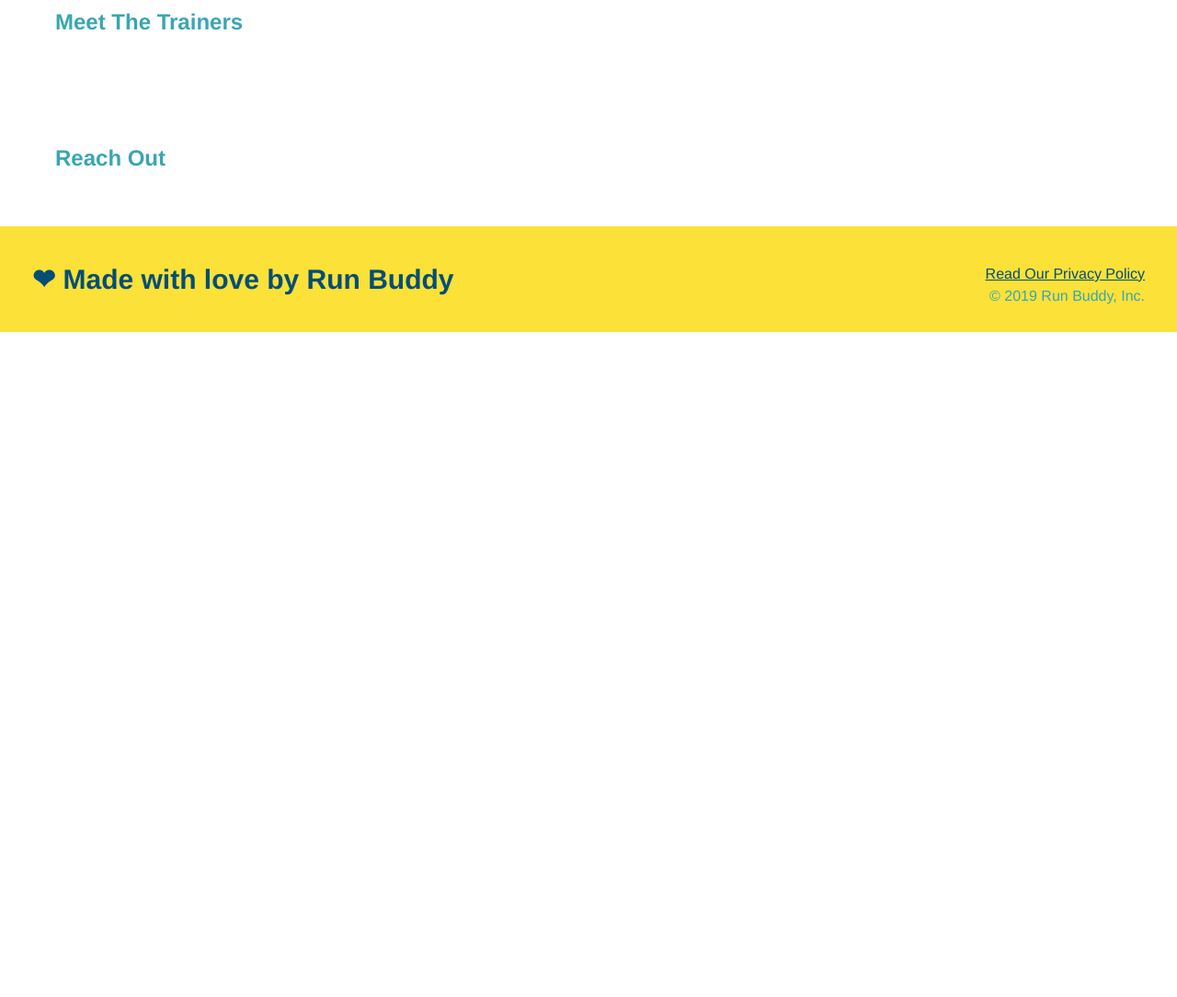
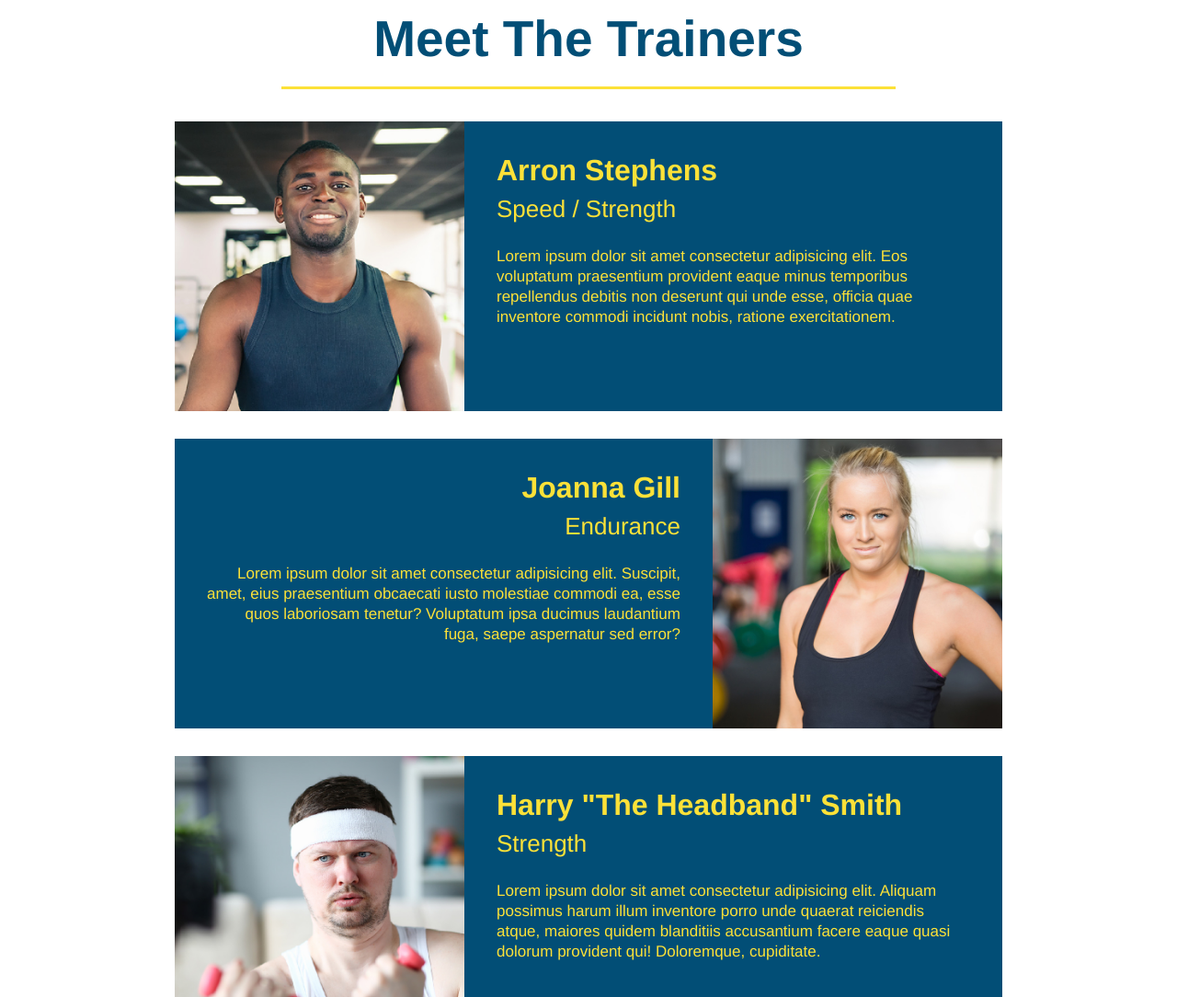
Before and after one commit to MeghanPaul/run-buddy, a plain HTML site: page index.html in a window 1280 px wide. Shown: the part 2780-3864 px from the top of the page at 92% size. Before the commit the page ends 3141 px from the top, so only its background shows below. Drawn offline with Linux system fonts and the light colour scheme.

Commit message:
meet the trainers section

```diff
--- a/assets/css/style.css
+++ b/assets/css/style.css
@@ -186,3 +186,50 @@ h3 {
 .secondary-border {
     border-color: #39a6b2;
 }
+
+.trainers {
+    text-align: center;
+}
+
+.trainer {
+    width: 900px;
+    margin: 0 auto 30px auto;
+    background: #024e76;
+    color: #fce138;
+    overflow: auto;
+}
+
+.trainer img{
+    width: 35%;
+    float: left;
+}
+
+.trainer-bio {
+    padding: 35px;
+    float: left;
+    width: 65%;
+}
+
+.text-left {
+    text-align: left;
+}
+
+.text-right {
+    text-align: right;
+}
+
+.trainer-bio h3 {
+    font-size: 32px;
+    margin-bottom: 8px;
+}
+
+.trainer-bio h4 {
+    font-weight: lighter;
+    font-size: 26px;
+    margin-bottom: 25px;
+}
+
+.trainer-bio p {
+    font-size: 17px;
+    line-height: 1.3;
+}
--- a/index.html
+++ b/index.html
@@ -100,8 +100,48 @@
     </section>
 
     <!--"Meet The Trainers" Section-->
-    <section>
-        <h2>Meet The Trainers</h2>
+    <section id="your-trainers" class="trainers">
+        <h2 class="section-title primary-border">
+            Meet The Trainers
+        </h2>
+        <article class="trainer">
+            <img src="assets/images/trainer-1.jpg" alt="Arron Stephens in his workout clothes, ready to pump iron" />
+            <div class="trainer-bio text-left">
+                <h3>Arron Stephens</h3>
+                <h4>Speed / Strength</h4>
+                <p>
+                    Lorem ipsum dolor sit amet consectetur adipisicing elit. Eos voluptatum praesentium provident
+                    eaque minus temporibus repellendus debitis non deserunt qui unde esse, officia quae inventore
+                    commodi incidunt nobis, ratione exercitationem.
+                </p>
+            </div>
+        </article>
+        <article class="trainer">
+
+            <div class="trainer-bio text-right">
+                <h3>Joanna Gill</h3>
+                <h4>Endurance</h4>
+                <p>
+                    Lorem ipsum dolor sit amet consectetur adipisicing elit. Suscipit, amet, eius praesentium
+                    obcaecati iusto molestiae commodi ea, esse quos laboriosam tenetur? Voluptatum ipsa
+                    ducimus laudantium fuga, saepe aspernatur sed error?
+                </p>
+            </div>
+            <img src="assets/images/trainer-2.jpg" alt="Joanna Gill cooling off after a workout" />
+        </article>
+        <article class="trainer">
+            <img src="assets/images/trainer-3.jpg" alt="Harry Smith wearing a headband and lifting comically small pink weights"/>
+            <div class="trainer-bio text-left">
+                <h3>Harry "The Headband" Smith</h3>
+                <h4>Strength</h4>
+                <p>
+                    Lorem ipsum dolor sit amet consectetur adipisicing elit. Aliquam possimus harum illum inventore porro
+                    unde quaerat reiciendis atque, maiores quidem blanditiis accusantium facere eaque quasi dolorum
+                    provident qui! Doloremque, cupiditate.
+                </p>
+            </div>
+
+        </article>
     </section>
 
     <!--"Reach Out" Section-->
```
Also changed, not shown: assets/images/trainer-1.jpg (added), assets/images/trainer-2.jpg (added), assets/images/trainer-3.jpg (added).
